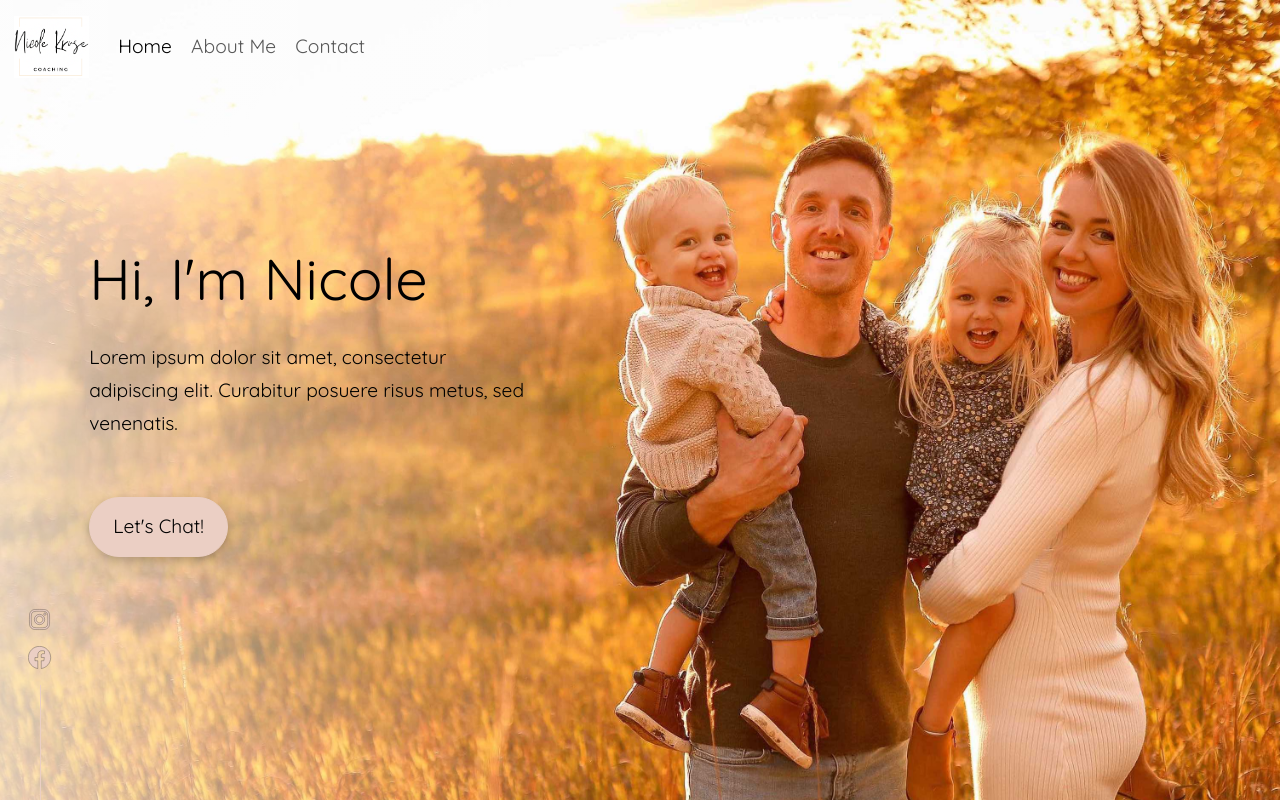
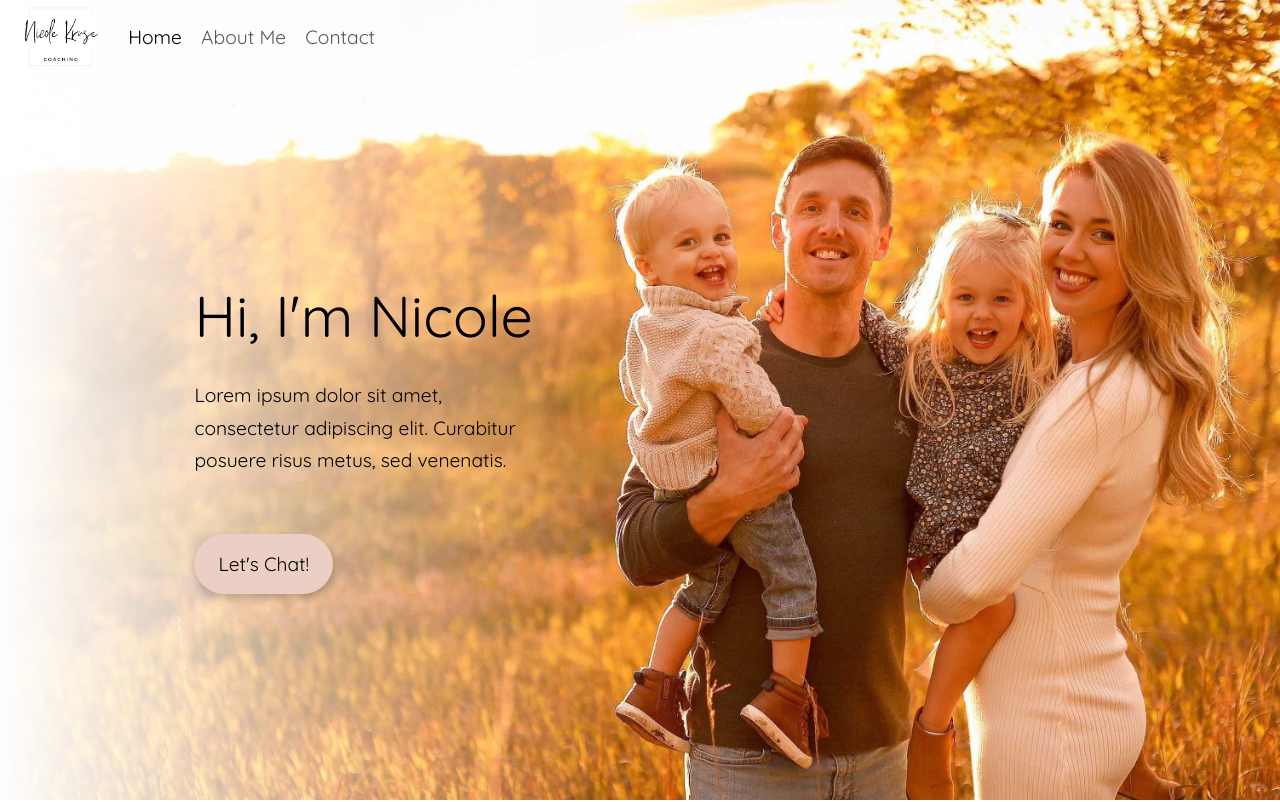
Before and after one commit to ericlafontsee/Nicole-Kruse-Coaching, a React (Create React App) app: page / in a window 1280 px wide. Shown: the top 802 px of the page. Built offline with nearby package versions, Linux system fonts and the light colour scheme.

Commit message:
style the mobile header and the nav on mobile

```diff
--- a/src/components/header/Header.js
+++ b/src/components/header/Header.js
@@ -4,9 +4,9 @@ import "./header.scss";
 const Header = () => {
   return (
     <header className="container-fluid hero__container">
-      <div className="container py-lg-3 py-xl-5 my-5 z-3">
-        <div className="row my-5">
-          <div className="col-sm-9 col-md-8 col-lg-5 header-copy p-3">
+      <div className=" py-lg-3 py-xl-5 my-5 z-3 mx-3 mx-xl-auto">
+        <div className="row my-5 justify-content-end justify-content-md-start">
+          <div className="col-sm-9 col-md-5 header-copy p-3">
             <div className="">
               <h1 className="display-5 mb-lg-4">
                 Hi, I'm <span className="fw-bolder">Nicole</span>
--- a/src/components/header/header.scss
+++ b/src/components/header/header.scss
@@ -4,6 +4,7 @@
     background-size: cover;
     background-repeat: no-repeat;
     background-position: center center;
+    padding-top: 75px;
 
     display: flex;
     justify-content: flex-start;
@@ -34,23 +35,24 @@
       }
     }
 
-    @media screen and (min-width: 576px) {
+    @media screen and (min-width: 768px) {
       background-image: url("../../assets/nk-hero.jpg");
-      background-position: 96% 100%;
+      background-position: 65% 0%;
 
       &:before {
         background-image: linear-gradient(
           to right,
-          rgba(255, 255, 255, 0.7),
+          rgba(255, 255, 255, 1),
           rgba(255, 255, 255, 0),
           transparent
         );
         background-color: transparent;
+        // backdrop-filter: saturate(100%) blur(10px);
+        // background-color: rgba(255, 255, 255, 0.5);
       }
       .header-copy {
         color: black;
         text-align: left;
-
         p {
           color: black !important;
         }
--- a/src/components/nav/Nav.js
+++ b/src/components/nav/Nav.js
@@ -21,7 +21,7 @@ const Nav = () => {
     };
   }, []); // Empty dependency array ensures that this effect runs once on mount
 
-  const navClass = scrolled ? "navbar navbar-scrolled navbar-expand-lg fixed-top" : "navbar navbar-expand-lg fixed-top";
+  const navClass = scrolled ? "navbar navbar-scrolled navbar-expand-sm fixed-top" : "navbar navbar-expand-sm fixed-top";
 
   return (
     <nav className={navClass}>
--- a/src/components/nav/nav.scss
+++ b/src/components/nav/nav.scss
@@ -1,13 +1,23 @@
-.navbar-brand{
-    max-width: 75px;
+.navbar-brand {
+  max-width: 75px;
 }
 
-.navbar{
-    transition: all 0.5s;
+.navbar {
+  transition: all 0.5s;
+  padding: 0 10px;
+
+  @media screen and (max-width: 576px) {
+    backdrop-filter: saturate(100%) blur(10px);
+    background-color: rgba(255, 255, 255, 0.5);
+  }
 }
 
-.navbar-scrolled{
-    box-shadow: 0 3px 10px rgba(0,0,0,0.15);
-    backdrop-filter: saturate(200%) blur(30px);
-    background-color: #ffffffcc !important;
+.navbar-scrolled {
+  box-shadow: 0 3px 10px rgba(0, 0, 0, 0.15);
+  backdrop-filter: saturate(200%) blur(30px);
+  background-color: #ffffffcc !important;
 }
+
+.navbar-collapse li {
+  text-align: right;
+}
--- a/src/pages/home/Home.js
+++ b/src/pages/home/Home.js
@@ -13,13 +13,13 @@ const Home = () => {
     <>
       <Nav />
       <Header />
-      <About />
-      <Details />
+      {/* <About /> */}
+      {/* <Details />
       <Services />
       <Info />
       <Testimonials />
       <Contact />
-      <Footer />
+      <Footer /> */}
     </>
   );
 };
```
